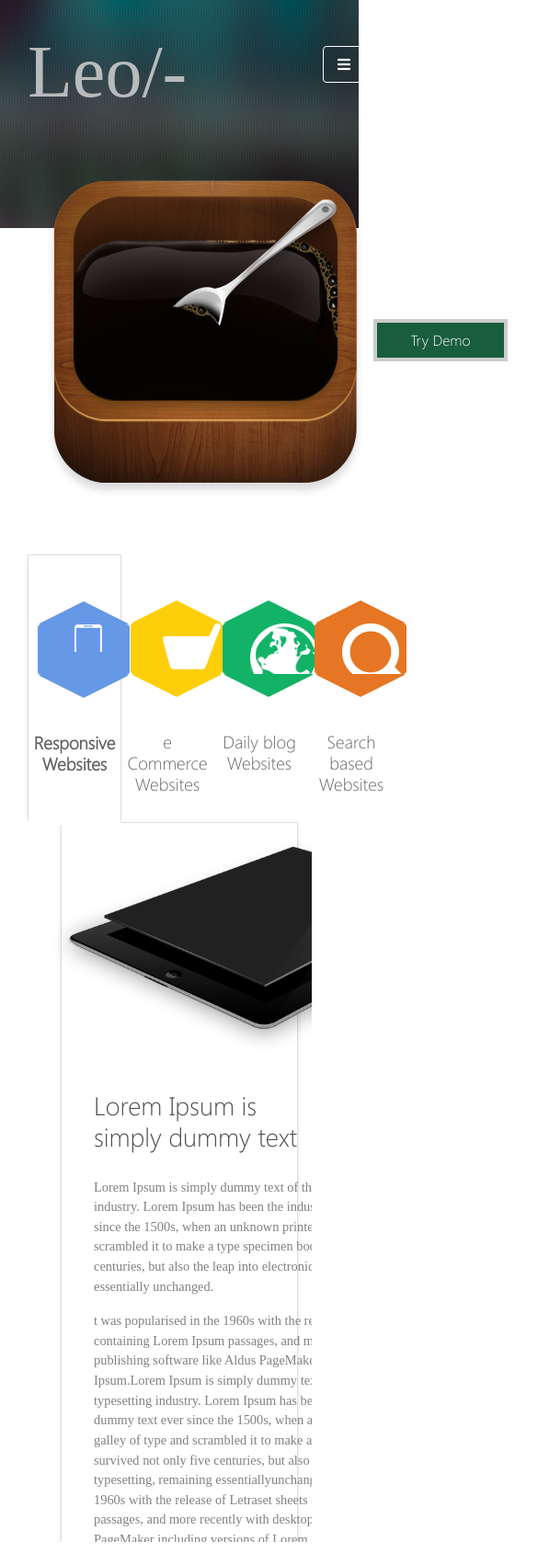
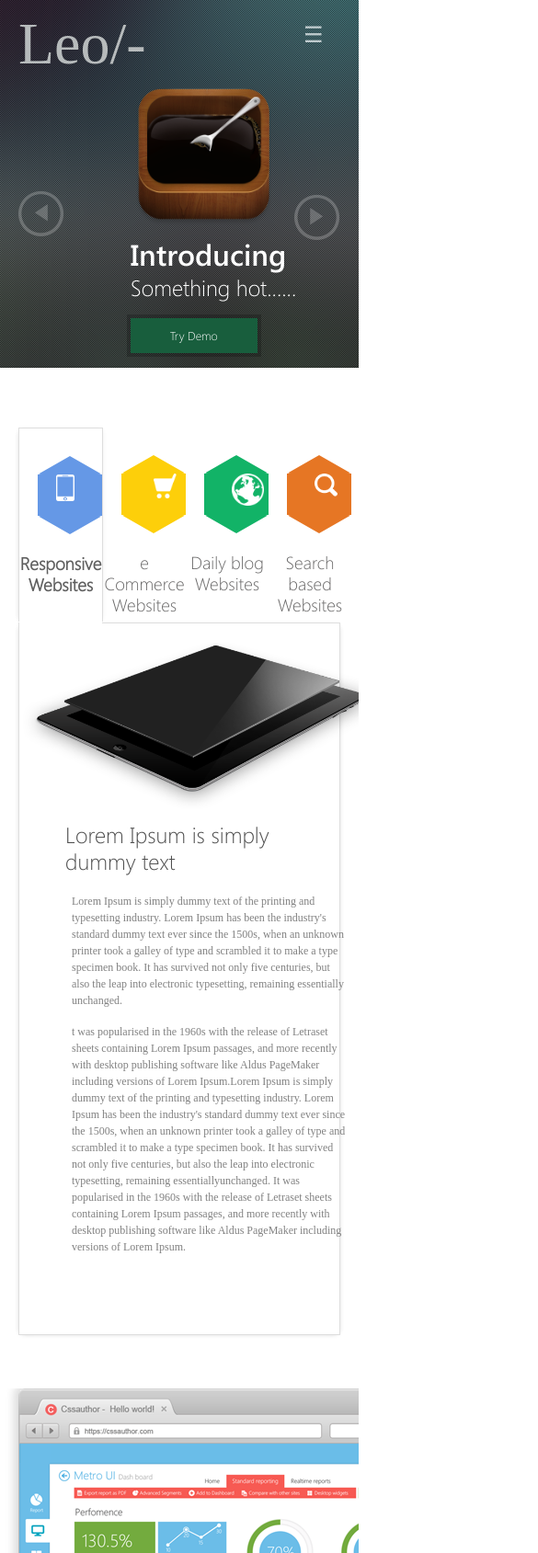
Before and after one commit to artem-barabash/ProfessionalWebsiteTemplateleo, a plain HTML site: page index.html in a window 390 px wide. Shown: the top 1689 px of the page at 92% size, 585 px wide, since content can reach past the window. Drawn offline with nearby package versions, Linux system fonts and the light colour scheme; a web font is replaced by a local one.

Commit message:
new version

```diff
--- a/index.html
+++ b/index.html
@@ -15,27 +15,16 @@
     <link rel="stylesheet" type="text/css" href="style.css">
 	</head>
 <body>
-	<ul class="sidebar-menu">
-	     <li>
-			<a href="#">Solutions</a>
-		</li>
-		<li>
-			<a href="#">Products</a>
-		</li>
-		 <li>
-			<a href="#">Portfolio</a>
-		</li>
-		<li>
-			 <a href="#">Contact</a>
-		</li>
-	</ul>
+	<div id="wrapper">
 
 		<div class="header">
+			<div class="wrap">
 					<div class="menu">
+						<div class="menuToggle">&#9776;</div>
+
 						<div class="caption">Leo/-</div>
 
-
-	        <ul class="header-menu">
+					    <ul class="header-menu" id="myNav">
 					        <li>
 							    <a href="#">Solutions</a>
 							</li>
@@ -50,14 +39,11 @@
 							</li>
 					    </ul>
 				    </div>
-
-		<div class="icon-menu">
-			<i class="fa fa-bars"></i>
 			</div>
 
+			<div class="wrap">
+				<div class="header-slider">
 
-
-	    <div class="header-slider">
 					<div>
 						<div class="coffee-block"></div>
 						<div class="slider-text">
@@ -82,11 +68,14 @@
 							<button type="button">Try Demo</button>
 						</div>
 					</div>
+
+				</div>
 			</div>
 		</div>
 
-	<div class="tab-content-block container-fluid">
-		<ul class="tab-menu container">
+		<div class="tab-content-block">
+			<div class="wrap">
+				<ul class="tab-menu">
 					<li class="active">
 						<div class="item-block">
 							<div class="item-icon item-icon-1"></div>
@@ -120,17 +109,7 @@
 
 					</li>
 				</ul>
-		<div class="tab-content container">
-			<div>
-				<div class="comp"></div>
-				<h1>Lorem Ipsum is simply dummy text </h1>
-				<p>Lorem Ipsum is simply dummy text of the printing and typesetting industry. Lorem Ipsum has been the industry's standard dummy text ever
-				 since the 1500s, when an unknown printer took a galley of type and scrambled it to make a type specimen book. It has survived not only five
-				 centuries, but also the leap into electronic typesetting, remaining essentially unchanged. </p>
-
-				<p>t was popularised in the 1960s with the release of Letraset sheets containing Lorem Ipsum passages, and more recently with desktop publishing
-				 software like Aldus PageMaker including versions of Lorem Ipsum.Lorem Ipsum is simply dummy text of the printing and typesetting industry. Lorem Ipsum has been the industry's standard dummy text ever since the 1500s, when an unknown printer took a galley of type and scrambled it to make a type specimen book. It has survived not only five centuries, but also the leap into electronic typesetting, remaining essentiallyunchanged. It was popularised in the 1960s with the release of Letraset sheets containing Lorem Ipsum passages, and more recently with desktop publishing software like Aldus PageMaker including versions of Lorem Ipsum.</p>
-			</div>
+				<div class="tab-content">
 					<div>
 						<div class="comp"></div>
 						<h1>Lorem Ipsum is simply dummy text </h1>
@@ -161,10 +140,22 @@
 						<p>It was popularised in the 1960s with the release of Letraset sheets containing Lorem Ipsum passages, and more recently with desktop publishing
 						 software like Aldus PageMaker including versions of Lorem Ipsum.Lorem Ipsum is simply dummy text of the printing and typesetting industry. Lorem Ipsum has been the industry's standard dummy text ever since the 1500s, when an unknown printer took a galley of type and scrambled it to make a type specimen book. It has survived not only five centuries, but also the leap into electronic typesetting, remaining essentiallyunchanged. It was popularised in the 1960s with the release of Letraset sheets containing Lorem Ipsum passages, and more recently with desktop publishing software like Aldus PageMaker including versions of Lorem Ipsum.</p>
 					</div>
+					<div>
+						<div class="comp"></div>
+						<h1>Lorem Ipsum is simply dummy text </h1>
+						<p>Lorem Ipsum is simply dummy text of the printing and typesetting industry. Lorem Ipsum has been the industry's standard dummy text ever
+						 since the 1500s, when an unknown printer took a galley of type and scrambled it to make a type specimen book. It has survived not only five
+						 centuries, but also the leap into electronic typesetting, remaining essentially unchanged. </p>
+
+						<p>It was popularised in the 1960s with the release of Letraset sheets containing Lorem Ipsum passages, and more recently with desktop publishing
+						 software like Aldus PageMaker including versions of Lorem Ipsum.Lorem Ipsum is simply dummy text of the printing and typesetting industry. Lorem Ipsum has been the industry's standard dummy text ever since the 1500s, when an unknown printer took a galley of type and scrambled it to make a type specimen book. It has survived not only five centuries, but also the leap into electronic typesetting, remaining essentiallyunchanged. It was popularised in the 1960s with the release of Letraset sheets containing Lorem Ipsum passages, and more recently with desktop publishing software like Aldus PageMaker including versions of Lorem Ipsum.</p>
+					</div>
+				</div>
 			</div>
 		</div>
 
 		<div class="info-block">
+			<div class="wrap">
 				<div class="img-block"></div>
 				<div class="block-text">
 					<h3>Why choose us ?</h3>
@@ -178,26 +169,26 @@
 					</ul>
 				</div>
 			</div>
+		</div>
 
 		<div class="contact-us">
-		<div class="container">
-			<div class="row  justify-content-center">
-				<div class="col-xl-6 log-in-block">
+			<div class="wrap">
+				<div class="log-in-block">
 					<h3>Member login</h3>
 					<input type="text"  id="usr" placeholder="User name">
 					<input type="password"  id="pwd" placeholder="Password">
 					<button type="button" class="btn-login">Log me in.</button>
 				</div>
-				<div class="col-xl-6 subscribe-block">
+				<div class="subscribe-block">
 					<h3>Subscribe to our weekly newsletter</h3>
 					<input type="text"  id="email" placeholder="email address">
 					<button type="button" class="btn-subscribe">Subscribe</button>
 				</div>
 			</div>
+
 		</div>
-	</div>
-	<div class="footer container-fluid">
-		<div class="container">
+		<div class="footer">
+			<div class="wrap">
 				<div class="contact-block center">
 					<h3>About Us</h3>
 					<ul>
@@ -212,6 +203,7 @@
 				<div class="contact-block center">
 					<h3>About Us</h3>
 					<ul>
+
 						<li><a href="#">About us</a></li>
 						<li><a href="#">Why us</a></li>
 						<li><a href="#">Customer Stories</a></li>
@@ -255,20 +247,21 @@
 				</div>
 			</div>
 		</div>
-
+	</div>
 	 <!-- Optional JavaScript -->
     <!-- jQuery first, then Popper.js, then Bootstrap JS -->
 
 	<script src="https://code.jquery.com/jquery-3.3.1.slim.min.js" integrity="sha384-q8i/X+965DzO0rT7abK41JStQIAqVgRVzpbzo5smXKp4YfRvH+8abtTE1Pi6jizo" crossorigin="anonymous"></script>
     <script src="https://cdnjs.cloudflare.com/ajax/libs/popper.js/1.14.7/umd/popper.min.js" integrity="sha384-UO2eT0CpHqdSJQ6hJty5KVphtPhzWj9WO1clHTMGa3JDZwrnQq4sF86dIHNDz0W1" crossorigin="anonymous"></script>
     <script src="https://stackpath.bootstrapcdn.com/bootstrap/4.3.1/js/bootstrap.min.js" integrity="sha384-JjSmVgyd0p3pXB1rRibZUAYoIIy6OrQ6VrjIEaFf/nJGzIxFDsf4x0xIM+B07jRM" crossorigin="anonymous"></script>
-  <script src="script.js"></script>
+  <script src="js/script.js"></script>
   <script src="http://code.jquery.com/jquery-2.1.4.min.js"></script>
+  <script src="menu.js"></script>
    <script type="text/javascript" src="//code.jquery.com/jquery-1.11.0.min.js"></script>
   <script type="text/javascript" src="//code.jquery.com/jquery-migrate-1.2.1.min.js"></script>
   <script type="text/javascript" src="slick/slick.min.js"></script>
-  <!--<script src="http://code.jquery.com/jquery-latest.min.js"></script>
-  <script src="menu.js"></script>-->
+ <!-- <script src="http://code.jquery.com/jquery-latest.min.js"></script>-->
+
 
   <script type="text/javascript">
     $(document).ready(function(){
--- /dev/null
+++ b/js/script.js
@@ -0,0 +1,24 @@
+$(document).ready(function(){
+	$('.tab-content>div:not(":first-of-type")').fadeOut(250);
+
+	$('.tab-menu li').each(function(i){
+		$(this).attr('data-tab', 'tab' + i);
+	});
+
+	$('.tab-content>div').each(function(i){
+		$(this).attr('data-tab', 'tab' + i);
+	});
+	$('.tab-menu li').on('click', function(i){
+		var dataTab = $(this).data('tab');
+		var getWrapper = $(this).closest('.tab-content-block');
+
+		getWrapper.find('.tab-menu li').removeClass('active');
+		$(this).addClass('active');
+
+		getWrapper.find('.tab-content>div').fadeOut(250);
+		getWrapper.find('.tab-content>div[data-tab=' + dataTab + ']').fadeIn(250);
+	});
+
+
+
+});
--- a/menu.js
+++ b/menu.js
@@ -1,7 +1,12 @@
-var main = function(){
-	$('.icon-menu').click(function(){
-		$('.sidebar-menu').animate({
-			left:'0px';
-		}, 200);
-};
-$(document).ready(main);
+$(document).ready(function(){
+
+    $('.menuToggle').on('click', function() {
+       $('.header-menu').slideToggle(300, function(){
+            if( $(this).css('display') === "none"){
+                $(this).removeAttr('style');
+            }
+       });
+
+    });
+
+});
--- a/style.css
+++ b/style.css
@@ -35,44 +35,43 @@ font-style: normal;
     margin: 0;
     padding: 0;
    }
+body{
+    height: 100%;
+}
+#wrapper{
+	width: 100%;
+	overflow: hidden;
+	position: relative;
+}
+
+.wrap{
+	max-width: 1024px;
+	margin: 0 auto;
+	padding:0 20px;
+}
+
+.wrap:after{
+	content: "";
+	clear: both;
+	display: table;
+}
+
 .header{
 	background: url('img/bg.png') no-repeat;
 	background-size: 100%;
 	height:488px;
 	width: 100%;
-	right: 0;
-	position: relative;
+	margin-bottom: 100px;
+
 }
 .caption{
 	font-family: 'MrsEavesOT-Italic';
 	font-size: 6em;
 	color: #b7bbbc;
-	left: 17.10%;
-	top: 18px;
+
+
 	width: 300px;
 
-	position: relative;
-}
-.sidebar-menu{
-	display: none;
-	  background: #555 repeat left top;
-	  /*left: -285px;  прячем меню */
-	  height: 100%;
-	  position: fixed;
-	  width: 30%;
-	  left: -30%;
-}
-.sidebar-menu li{}
-
-.sidebar-menu li a{
-	font-size: 1.01em;
-	font-family: "segoeWPLight";
-	color: #fff;
-	padding: 30px;
-}
-.sidebar-menu li a:hover{
-	text-decoration: none;
-	color: #becacd;
 }
 
 .menu{}
@@ -81,7 +80,6 @@ font-style: normal;
 	position: relative;
 	left: 49.06%;
 	bottom: 95px;
-	width: 48%;
 }
 
 .menu .header-menu li{
@@ -89,6 +87,25 @@ font-style: normal;
 
 	padding-right: 52px;
 
+}
+
+.menu .header-menu li:nth-child(4){
+	padding-right: 20px;
+}
+
+.menu .header-menu li:last-child{
+	padding-right: 0px;
+}
+
+.menu .menuToggle{
+	display: none;
+	font-size: 1.5em;
+	color: #becacd;
+	cursor: pointer;
+	height: 20px;
+	width: 20px;
+	float: right;
+	margin: 20px 20px 0 0;
 }
 .menu .header-menu li a{
 	font-size: 1.01em;
@@ -99,34 +116,10 @@ font-style: normal;
 	text-decoration: none;
 	color: #becacd;
 }
-.icon-menu{
-	position: relative;
-	left: 90%;
-	width: 50px;
-	bottom: 145px;
-	display: none;
-	border: 1px solid #fff;
-	padding: 7px 0 ;
-	border-radius: 4px;
-	cursor: pointer;
-}
-
-.icon-close{
-	display: none;
-	color: #fff;
-	margin:;
-	cursor: pointer;
-}
-.icon-menu i{
-	color: #fff;
-	margin-left: 15px;
-}
 
 .header-slider{
-	position: absolute;
-	top:199px;
-	left:170px;
 	max-width: 800px;
+	position: relative;
 }
 .header-slider .coffee-block{
 	background: url('img/coffee.png') no-repeat;
@@ -138,13 +131,12 @@ font-style: normal;
 .header-slider .slider-text{
 	width: 340px;
 	float: right;
-	margin-top:57px;
+
 }
 .header-slider .prev-button{
 	float: left;
-	top: 111px;
-	right: 145px;
-	position: relative;
+	margin-top: 111px;
+	margin-right: 6.24%;
 	background: url("img/prev-button.png") no-repeat;
 	height: 50px;
 	width:50px;
@@ -152,18 +144,24 @@ font-style: normal;
 }
 .header-slider .next-button{
 	float: right;
-	bottom: 237px;
-	left: 105px;
-	position: relative;
+	margin-top: -237px;
+	margin-right: -16.875%;
 	background: url("img/next-button.png") no-repeat;
 	height: 50px;
 	width:50px;
 	border: none;
 }
+
+.slider-text{
+	padding-top:57px;
+}
+
 .slider-text h1{
 	font-size: 2.875em;
 	color:#fff;
 	font-family: SegoeUISemiBold;
+	line-height: 20px;
+
 }
 .slider-text p{
 	font-size: 2.0625em;
@@ -180,19 +178,19 @@ font-style: normal;
     font-size:1em;
     width: 138px;
     height: 38px;
-    margin-top: 37px;
+    margin-bottom: 37px;
     box-shadow:
      0 0 0 4px rgba(0, 0, 0, .2);
 }
 .tab-content-block{
-	margin-top:100px;
+	margin-bottom: 30px;
 
 }
 .tab-content-block .tab-menu{
 	list-style-type: none;
+	display: flex;
 	position: relative;
 	top:15px;
-	display: flex;
 	/*overflow: hidden;*/
 }
 
@@ -231,7 +229,6 @@ font-style: normal;
 	font-family:segoeWPLight;
 	font-size: 1.1875em;
 	color: #676666;
-	margin: 62px 0 0 0px;
 	text-align: center;
 
 }
@@ -240,8 +237,8 @@ font-style: normal;
 	height: 78px;
 	background: #6598e6;
 	position: relative;
-	left:70px;
 	border-radius: 4px;
+	margin: 0 0 62px 70px;
 }
 .item-block:before,
 .item-block:after{
@@ -350,7 +347,7 @@ font-style: normal;
     2px 2px 6px -4px rgba(221, 221, 221, 1),
     -2px 2px 6px -4px rgba(221, 221, 221, 1);
 	border: 1px  solid #dedede;
-	padding-bottom: 90px;
+	padding:15px 0 70px 0;
 }
 
 .tab-content .comp{
@@ -359,17 +356,13 @@ font-style: normal;
 	width: 732px;
 	box-shadow:none;
 	border: none;
-	position: relative;
-	top:15px;
-	left: 57px;
+	margin: 0 0 40px 57px;
 }
 
 
 
 .tab-content>div h1{
-	position: relative;
-	top: 40px;
-	left: 57px;
+	margin: 0 0 40px 57px;
 	font-family:segoeWPLight;
 	font-size: 1.75em;
 	color: #4f4f4f;
@@ -377,39 +370,35 @@ font-style: normal;
 }
 
 .tab-content>div p{
-	position: relative;
-	top: 40px;
-	left: 57px;
+	margin-left: 57px;
 	color: #818181;
 	font-family: 'Univers 45 Light Oblique';
 	font-size:0.9em;
-	width: 875px;
+	width: 85.44%
 }
+
 .info-block{
-	margin-top: 30px;
 	overflow: hidden;
 	padding-bottom: 73px;
+	margin-bottom: 22px;
+	border-bottom: 1px solid #e5e5e5;
 }
 .img-block{
 	background: url("img/img-block.png") no-repeat;
 	height: 314px;
 	width: 452px;
 	float: left;
-	position: relative;
-	left: 133px;
 	box-shadow:0 0 10px 5px rgba(221, 221, 221, 1);
 	border-radius: 7px;
 }
 .block-text{
 	float: right;
-	position: relative;
-	right: 153px;
 }
 .block-text h3{
 	font-family:segoeWPLight;
 	font-size: 1.4375em;
 	color: #4f4f4f;
-	margin-left: 15px;
+	margin:0 0 23px 15px;
 }
 .block-text ul{
 	list-style-image: url("img/marker.png");
@@ -418,12 +407,10 @@ font-style: normal;
 	color: #8a8888;
 	font-family: 'Univers 45 Light Oblique';
 	font-size: 0.75em;
-	margin-top: 23px;
+	margin-bottom: 23px;
 }
 .contact-us{
 	overflow: hidden;
-	border-top: 1px solid #e5e5e5;
-	padding-top: 23px;
 	padding-bottom: 35px;
 }
 
@@ -431,6 +418,8 @@ font-style: normal;
 	background: #e67624;
 	border-radius: 7px;
 	padding-bottom: 10px;
+	float: left;
+	width: 45.80%;
 }
 
 .log-in-block input{
@@ -450,6 +439,7 @@ font-style: normal;
 	border:none;
 	padding-left: 12px;
 	margin-left: 10px;
+	width: 33.04%;
 }
 
 #pwd{
@@ -459,14 +449,14 @@ font-style: normal;
 	border:none;
 	padding-left: 12px;
 	margin-left: 10px;
+	width: 31.98%;
 }
 .btn-login{
 	background: #444444;
 	border-radius: 0px;
 	color: #fff;
 	font-family: segoeWPLight;
-	position: relative;
-	left: 75px;
+	margin-left: 20px;
 	border:none;
 	padding:5px 10px;
 }
@@ -474,8 +464,10 @@ font-style: normal;
 .subscribe-block{
 	background:#01d4f3;
 	border-radius: 7px;
-	left: 30px;
-
+	margin-left: 30px;
+	float: right;
+	width: 45.89%;
+	padding-bottom: 10px;
 }
 
 .subscribe-block h3{
@@ -494,18 +486,18 @@ font-style: normal;
 	padding-left:12px;
 	position: relative;
 	margin-left:10px;
-
+	width: 56.17%;
 }
 .btn-subscribe{
-	background: #444444;
+	background:#029bb1;
 	border-radius: 0px;
 	color: #fff;
 	font-family: segoeWPLight;
 	position: relative;
 	border: none;
-	left:270px;
 	padding:5px 10px;
 	opacity: 1;
+	margin-left: 80px;
 
 }
 .footer{
@@ -515,7 +507,7 @@ font-style: normal;
 
 .center{
 	display: inline-block;
-	padding-right:87px;
+	padding-right:70px;
 }
 
 .contact-block{
@@ -561,18 +553,19 @@ font-style: normal;
 	font-family: Arial, sans-sarif;
 }
 .prev-btn{
-	background: url("img/prev-btn.png");
+	background: url("img/prev-btn.png") no-repeat;
+	background-size: 100%;
 	width: 16px;
 	height: 16px;
 	border:none;
 	left:167px;
 	top: 22px;
 	position: relative;
-
 }
 
 .next-btn{
-	background: url("img/next-btn.png");
+	background: url("img/next-btn.png") no-repeat;
+	background-size: 100%;
 	width: 16px;
 	height: 16px;
 	border:none;
@@ -592,7 +585,10 @@ font-style: normal;
 	width: 144px;
 }
 
-.footer-logo{}
+.footer-logo{
+	position: relative;
+	bottom: 38px;
+}
 
 .footer-logo h1{
 	font-family: 'MrsEavesOT-Italic';
@@ -606,255 +602,273 @@ font-style: normal;
 }
 
 @media screen and (max-width: 1024px) {
-	body{
-		max-width: 1024px;
-	}
-	.header{
-		margin: 0 auto;
-		right: 0;
-		max-width: 1024px;
-	}
-	.caption{
-		left:100px;
-	}
-
 	.header-slider{
-		top:140px;
-		left:100px;
-	}
-	.header-slider .prev-button{
-		right: 0;
-	}
-
-	.header-slider .next-button{
-		left: 0;
-	}
-	.slider-text h1{
-		bottom: 50px;
-		position: relative;
-	}
-
-	.slider-text p{
-		bottom: 50px;
-		position: relative;
-	}
-
-	.slider-text button{
-		margin-top: 0;
 		bottom: 30px;
-		position: relative;
-	}
-
-	.tab-content>div p{
-		width: 750px;
-	}
-
-
-	.img-block{
-		left: 50px;
-	}
-	.block-text{
-		right: 50px;
-	}
-	.subscribe-block{
-		left: 0;
-		margin-top: 10px;
-		padding-bottom: 10px;
-	}
-	.btn-login{
-		left: 435px;
-	}
-
-	.btn-subscribe{
-		left: 623px;
-	}
-
-	.footer-slider{
-		width: 350px;
-	}
-	.footer-logo h1 {
-		font-size: 4em;
 	}
 }
 
 @media screen and (max-width: 768px){
+
+	.caption{
+		font-size: 4em;
+	}
 	.header{
-		background-image: url('img/bg1.png');
-		background-size: 100%;
-		background-repeat: no-repeat;
-		height:488px;
-		width: 100%;
+		margin-bottom: 50px;
+		height: 340px;
+	}
+	.menu .header-menu{
+        display: none;
+        position:relative;
+        background: #000;
+        width: 100%;
+        left: 0;
+        bottom: 0;
+
+	}
+	.menu .header-menu li{
+		display: block;
+		padding:10px 0;
+	}
+	.menu .header-menu li a{
+		text-align: center;
+	}
+	.menu .menuToggle{
+		display: block;
 	}
 	.header-slider{
-		top:195px;
-		max-width:740px;
-		height: 350px;
-		left: 0px;
-	}
-	.caption{
-		font-size: 5em;
-		left: 30px;
+		position: static;
+		margin:0px 50px 0 0px;
+
 	}
 
-	.icon-menu{
-		left: 90%;
-		width: 50px;
-		top:-70px;
-		display: block;
-		position: relative;
+	.header-slider .coffee-block{
+		height: 250px;
+		width: 250px;
+		background-size: 100%;
+		margin-left: 55px;
+		position: static;
+	}
+	.header-slider .slider-text{
+		margin:0 50px 0px 0px;
+		width: 200px;
+		padding-top: 20px;
+	}
+	.slider-text h1{
+		font-size: 2em;
+	}
+	.slider-text p{
+		font-size: 1.5em;
+	}
+
+	.slider-text button{
+		font-size: 0.8em;
+	}
+
+	.slider-text .prev-btn{
+		margin:0 20px 0 0;
 
 	}
-	.header-menu{
-		display: none;
+
+	.header-slider .next-button{
+		margin: -150px 0 0 90%;
 	}
-	.header-slider .prev-button{
-
+	.tab-content-block .tab-menu li{
+		padding:30px 0 0px 0;
 	}
-	.header-slider .next-button{
-
+	.item-block{
+		margin: 0 0 40px 20px;
 	}
-	.sidebar-menu{
-		display: block;
-	}
-	.slider-text h1{
-		margin-left: 10px;
+	.tab-content{
+		height: 793px;
 	}
 
-	.slider-text p{
-		margin-left: 10px;
+	.tab-content .comp {
+		margin: 0;
 	}
-	.slider-text button{
-		margin-left: 10px;
+	.img-block{
+		float: none;
+		margin-bottom: 15px;
 	}
+	.block-text{
+		float: none;
+		margin-left: 20px;
+	}
+	.log-in-block {
+		width: 100%;
+		float: none;
+		margin-bottom: 15px;
+	}
+	.subscribe-block{
+		width: 100%;
+		float: none;
+		margin-left: 0;
+	}
+	.footer-logo{
+		bottom: 0;
+	}
+}
+
+@media screen and (max-width: 480px){
+	.header{
+		background-size: auto;
+		height: 400px;
+	}
+	.header-slider {
+		width: 100%;
+		margin-left: 0px;
+	}
+	.header-slider .coffee-block{
+		height: 150px;
+		width: 150px;
+		background-size: 100%;
+		float: none;
+	}
+	.header-slider  .slider-text{
+		float: none;
+		margin: 0 0 0 50px;
+	}
+
+	.header-slider .next-button{
+		margin:-210px 0 0px 0;
+	}
+
 	.item-block{
-		left: 20px;
-	}
-	.item-block{
-		width: 100px;
-		height: 55px;
-
-		left:10px;
-
+		width: 70px;
+		height: 45px;
+		background: #6598e6;
+		position: relative;
+		border-radius: 0px;
 	}
 	.item-block:before,
 	.item-block:after{
-	    border-left: 50px solid transparent;
-	    border-right: 50px solid transparent;
+		content: "";
+	    width: 0;
+	    height: 0;
+	    position: absolute;
+	    left: 0;
+	    border-left: 35px solid transparent;
+	    border-right: 35px solid transparent;
 	}
 	.item-block:before{
-		top:-25px;
-		border-bottom: 25px solid  #6598e6;
-		border-radius: 4px;
+		top:-20px;
+		border-bottom: 20px solid  #6598e6;
 	}
 	.item-block:after {
-	    bottom: -25px;
-	    border-top: 25px solid  #6598e6;
-	    border-radius: 4px;
+	    bottom: -20px;
+	    border-top: 20px solid  #6598e6;
 	}
 	/*2*/
 	.item-block-2{
 		background: #fdcf0a;
 	}
 	.item-block-2:before{
-		top:-25px;
-		border-bottom: 25px solid  #fdcf0a;
+		top:-20px;
+		border-bottom: 20px solid  #fdcf0a;
 	}
 	.item-block-2:after {
-	    bottom: -25px;
-	    border-top: 25px solid  #fdcf0a;
+	    bottom: -20px;
+	    border-top: 20px solid  #fdcf0a;
 	}
 	/*3*/
 	.item-block-3{
 		background: #12b367;
 	}
 	.item-block-3:before{
-		top:-25px;
-		border-bottom: 25px solid  #12b367;
+		top:-20px;
+		border-bottom: 20px solid  #12b367;
 	}
 	.item-block-3:after {
-	    bottom: -25px;
-	    border-top: 25px solid  #12b367;
+	    bottom: -20px;
+	    border-top: 20px solid  #12b367;
 	}
 	/*4*/
 	.item-block-4{
 		background: #e67624;
 	}
 	.item-block-4:before{
-		top:-25px;
-		border-bottom: 25px solid  #e67624;
+		top:-20px;
+		border-bottom: 20px solid  #e67624;
 	}
 	.item-block-4:after {
-	    bottom: -25px;
-	    border-top: 25px solid  #e67624;
+	    bottom: -20px;
+	    border-top: 20px solid  #e67624;
+	}
+
+	.item-icon{
+
 	}
 
 	.item-icon-1{
-		background: url("img/mobile.png") no-repeat;
 		background-size: 100%;
 		height: 30px;
-		width: 30px;
-
-		margin: 20px 0 0 40px;
+		width: 20px;
+		margin: 20px 0 0px 20px;
 	}
 	.item-icon-2{
-		background: url("img/cart.png") no-repeat;
 		background-size: 100%;
-		height: 71px;
-		width: 64px;
-		margin: 20px 0 0 35px;
-	}
-	.item-icon-3{
-		background: url("img/world.png") no-repeat;
-		background-size: 100%;
-		height: 75px;
-		width: 75px;
-		margin: 20px 0 0 30px;
-	}
-	.item-icon-4{
-		background: url("img/search.png") no-repeat;
-		background-size: 100%;
-		height: 74px;
-		width: 72px;
-		margin: 20px 0 0 30px;
+		height: 35px;
+		width: 25px;
+
 	}
 
-	.tab-content .comp{
-		left: -15px;
-		width: 500px;
-		height: 250px;
-		background-size:100%;
+	.item-icon-3{
+		background-size: 100%;
+		height: 35px;
+		width: 35px;
+
+	}
+
+	.item-icon-4{
+		background-size: 100%;
+		height: 35px;
+		width: 25px;
+
 	}
 
 	.tab-content{
-		width: 80%;
+		overflow: initial;
 	}
+
+	.tab-content .comp {
+		width: 400px;
+		height: 200px;
+		background-size: contain;
+	}
+
 	.tab-content>div h1{
-		left: 35px;
+		font-size: 1.5em;
+		margin: 0 0 0 50px;
 	}
 	.tab-content>div p{
-		left: 35px;
-		width: 420px;
+		font-size: 0.75em;
 	}
+
+}
+
+@media screen and (max-width: 320px){
+	.header-slider{
+		max-width: 300px;
+	}
+
+	.tab-content-block{
+		margin-bottom: 30px;
+	}
+
 	.img-block{
-		float: none;
-		top: 20px;
-		left: 120px;
+		width: auto;
+		background-size: cover;
 	}
-	.block-text{
-		float: none;
-		top: 25px;
-		left: 140px;
+
+	.btn-login {
+		margin: 10px 0px 0 70px;
 	}
-	.btn-login {
-		left: 50px;
+	.btn-subscribe {
+		margin-left: 10px;
 	}
-	.btn-subscribe{
-		left: 243px;
+	.first-text{
+		width: 280px;
 	}
-	.center {
-		padding-right: 130px;
-	}
-	.footer-logo h1{
-		font-size: 5em;
+	.next-btn{
+		bottom:157px;
 	}
 }
```
Also changed, not shown: js/menu.js (added, +7 -0 lines), js/slider.js (added, +14 -0 lines), slider.js (added). Lines whose indentation alone changed are shown as unchanged.
